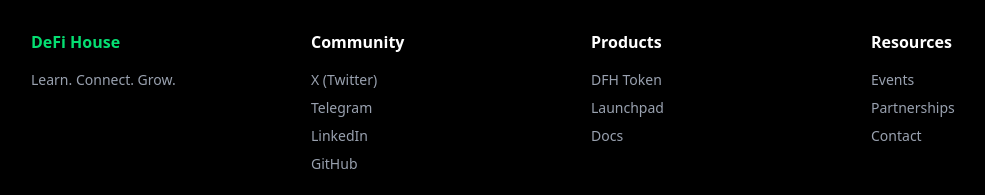
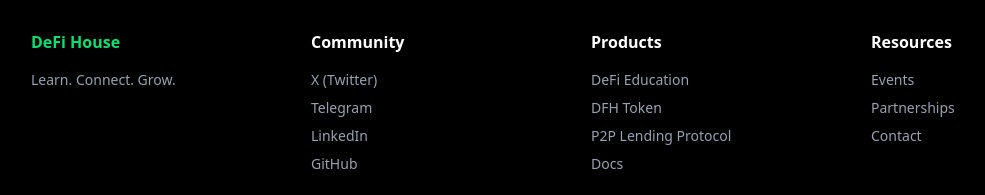
Before and after one commit to DeFiHouse42/website, a Next.js app: page / in a window 1280 px wide. Shown: the part 4507-4702 px from the top of the page, without its empty margins (65-1050 px from the left). Built offline with nearby package versions, Linux system fonts and the light colour scheme; no server answers; the database is empty.

Commit message:
update(footer): update links

```diff
--- a/components/footer.tsx
+++ b/components/footer.tsx
@@ -66,18 +66,23 @@
             <h4 className="font-semibold text-white mb-4">Products</h4>
             <ul className="space-y-2 text-sm text-gray-400">
               <li>
+                <a href="#events" className="hover:text-green-400 transition-colors">
+                  DeFi Education
+                </a>
+              </li>
+              <li>
                 <a href="#products" className="hover:text-green-400 transition-colors">
                   DFH Token
                 </a>
               </li>
               <li>
                 <a href="#products" className="hover:text-green-400 transition-colors">
-                  Launchpad
+                  P2P Lending Protocol
                 </a>
               </li>
 
               <li>
-                <a href={socials.github.url} className="hover:text-green-400 transition-colors">
+                <a href="https://defihouse42.gitbook.io/docs/" className="hover:text-green-400 transition-colors">
                   Docs
                 </a>
               </li>
```
